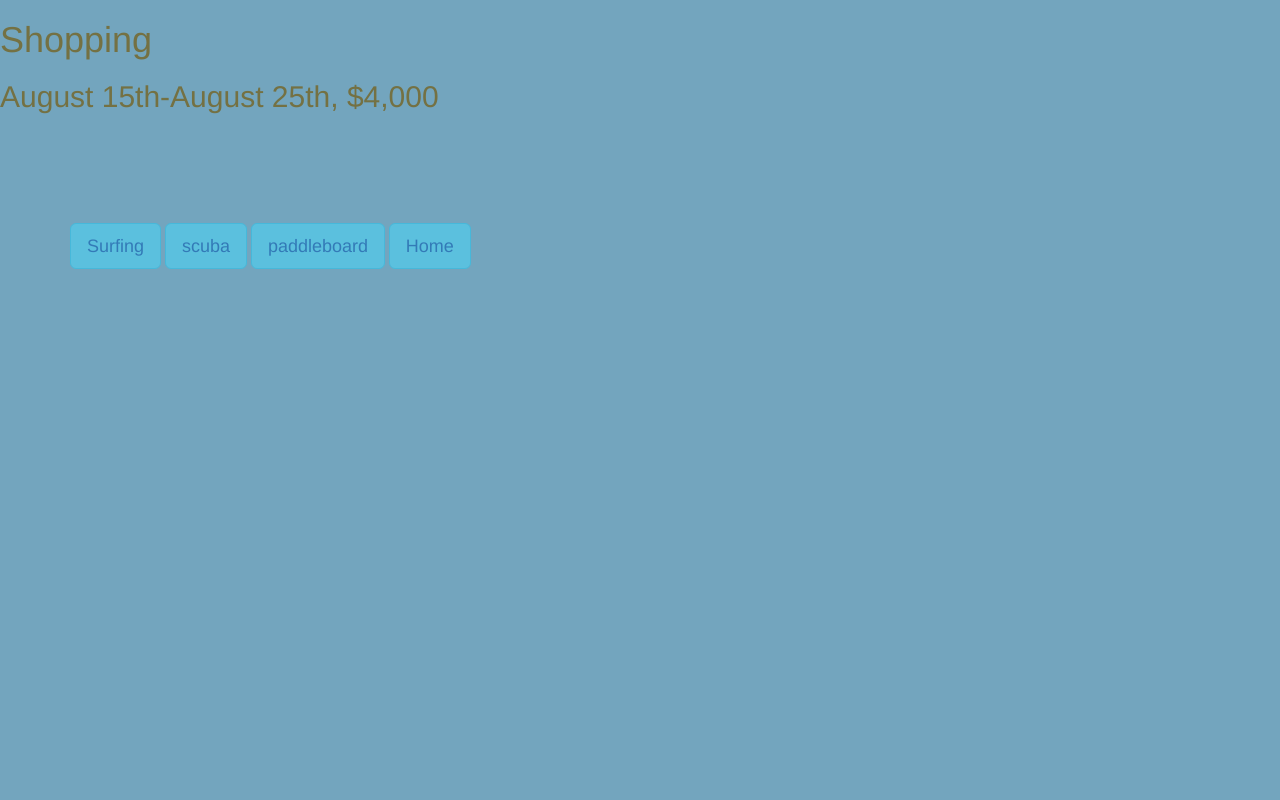
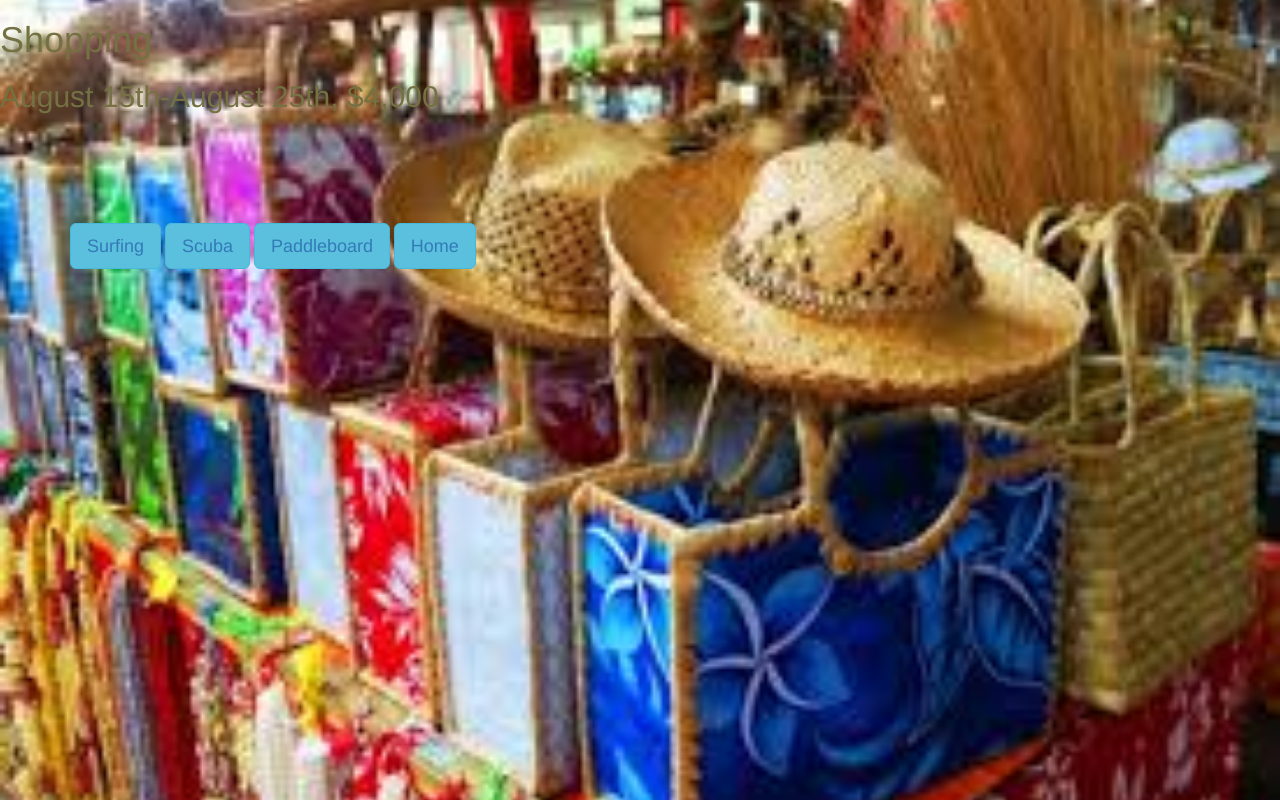
Before and after one commit to Abuyousef77/tahiti, a plain HTML site: page shopping.html in a window 1280 px wide. Drawn offline with Linux system fonts and the light colour scheme.

Commit message:
final editing and streamlining

```diff
--- a/css/paddleboard.css
+++ b/css/paddleboard.css
@@ -0,0 +1,5 @@
+body {
+  background: url("../images/paddleboard2.jpg") no-repeat center fixed;
+  background-size: 100vw;
+  background-color: #59a8e5;
+}
--- a/css/shopping.css
+++ b/css/shopping.css
@@ -0,0 +1,9 @@
+body {
+  background: url("../images/shopping.jpg") no-repeat center center fixed;
+  background-size: 100vw;
+  background-attachment: fixed;
+  background-color: #59a8e5;
+}
+/*img {
+  width: 100%;
+}*/
--- a/css/styles.css
+++ b/css/styles.css
@@ -4,8 +4,10 @@ body{
   color: #747143;
 }
 body img {
-  height: 20vw
+  width: 100%;
+  /*height: 100%;*/
   display: inline-block;
+
 }
 .packagename {
   text-align: center;
@@ -16,3 +18,6 @@ body img {
 .hover{
   color: #747143;
 }
+.class col-md-3{
+  size: 100px;
+}
--- a/shopping.html
+++ b/shopping.html
@@ -13,8 +13,8 @@
 
 <div class="container">
   <button type="button" class="btn btn-info btn-lg"><a href="surfing.html">Surfing</button>
-  <button type="button" class="btn btn-info btn-lg"><a href="scuba.html">scuba</button>
-  <button type="button" class="btn btn-info btn-lg"><a href="paddleboard.html">paddleboard</button>
+  <button type="button" class="btn btn-info btn-lg"><a href="Scuba.html">Scuba</button>
+  <button type="button" class="btn btn-info btn-lg"><a href="paddleboard.html">Paddleboard</button>
     <button type="button" class="btn btn-info btn-lg"><a href="index.html">Home</button>
 </div>
 </body>
```
Also changed, not shown: index.html (+1 -1 lines), paddleboard.html (+2 -2 lines), images/paddleboard2.jpg (added).
